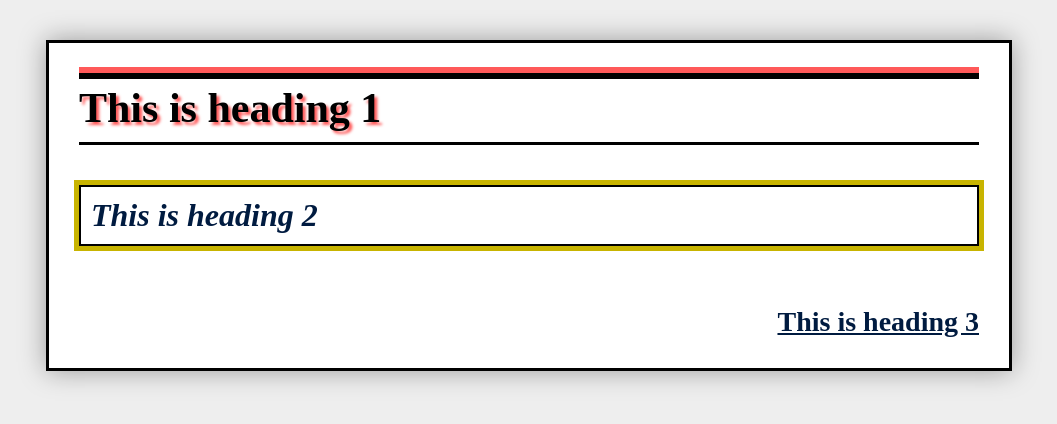
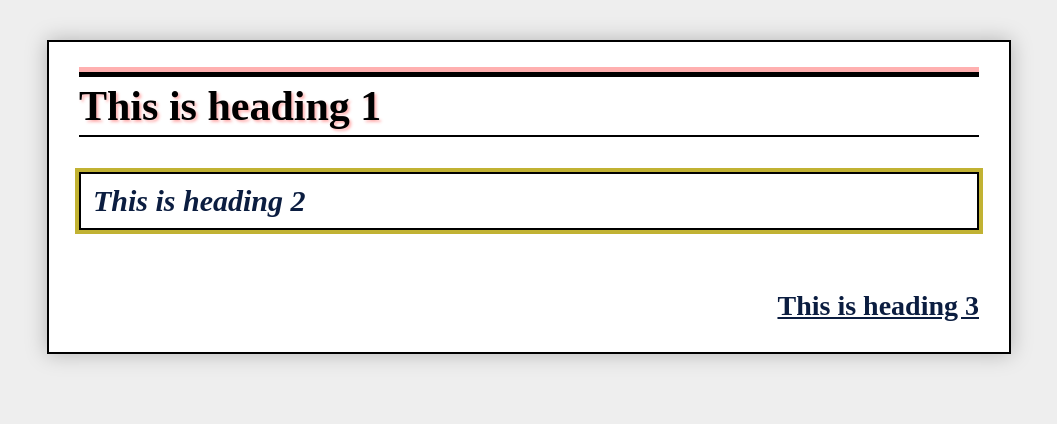
Before and after one commit to yyc1029/yyc1029.github.io, a plain HTML site: page exercise14.html in a window 1280 px wide. Shown: the whole page, without its empty margins (111-1168 px from the left). Drawn offline with Linux system fonts and the light colour scheme.

Commit message:
Update exercise14.html

```diff
--- a/exercise14.html
+++ b/exercise14.html
@@ -9,55 +9,65 @@
             font-family: "Times New Roman", serif;
         }
 
+        /* 外框 + 卡片陰影（老師版本是淡灰色、柔光） */
         .container {
             width: 900px;
             margin: 40px auto;
             background: white;
             padding: 30px;
-            border: 3px solid black;
-            box-shadow: 0 0 25px rgba(0,0,0,0.35);
+            border: 2px solid black;
+            box-shadow: 0 0 20px rgba(0, 0, 0, 0.25);
         }
 
-        /* Heading 1 — 字也有紅色陰影 */
+        /* ---------------------------------------- */
+        /*                 HEADING 1                */
+        /* ---------------------------------------- */
         h1 {
             font-size: 42px;
             font-weight: 900;
-            color: #000;
-            margin: 0 0 40px 0;
-            padding-top: 5px;
-            padding-bottom: 10px;
+            color: black;
+            margin: 0 0 35px 0;
+            padding: 5px 0;
 
-            /* 上方線條 + 紅色陰影 */
-            border-top: 6px solid black;
-            box-shadow: 0 -6px 0 rgba(255, 0, 0, 0.65);
+            /* 上方粗黑線 */
+            border-top: 5px solid black;
 
-            /* 下方線條 */
-            border-bottom: 3px solid black;
+            /* 上方線條的微紅色 shadow（老師版是超薄 1~2px）*/
+            box-shadow: 0 -5px 0 rgba(255, 80, 80, 0.45);
 
-            /* 文字紅色陰影（向右下） */
-            text-shadow: 3px 3px 3px rgba(255, 0, 0, 0.65);
+            /* 下方細黑線 */
+            border-bottom: 2px solid black;
+
+            /* 文字本身也有淡淡紅色陰影（老師版是很輕） */
+            text-shadow: 2px 2px 3px rgba(255, 80, 80, 0.45);
         }
 
-        /* Heading 2 — Black border + yellow 3D outer box */
+        /* ---------------------------------------- */
+        /*                 HEADING 2                */
+        /* ---------------------------------------- */
         h2 {
-            font-size: 32px;
+            font-size: 30px;
             font-style: italic;
-            color: #001b40;
-            padding: 10px;
+            color: #0b1d40;
+            padding: 10px 12px;
+            margin: 0 0 60px 0;
 
-            border: 2px solid black;      /* inner black frame */
-            box-shadow: 0 0 0 5px #c8b400; /* outer yellow frame */
+            /* 內層黑框（非常薄） */
+            border: 2px solid black;
 
-            margin: 0 0 60px 0;
+            /* 外層黃色立體邊框（老師版本是 3px 左右） */
+            box-shadow: 0 0 0 4px #c1b233;
         }
 
-        /* Heading 3 — No shadow */
+        /* ---------------------------------------- */
+        /*                 HEADING 3                */
+        /* ---------------------------------------- */
         h3 {
             font-size: 28px;
-            font-weight: bold;
-            color: #001b40;
+            font-weight: 700;
+            color: #0b1d40;
+            text-align: right;
             text-decoration: underline;
-            text-align: right;
             margin: 0;
         }
     </style>
```
